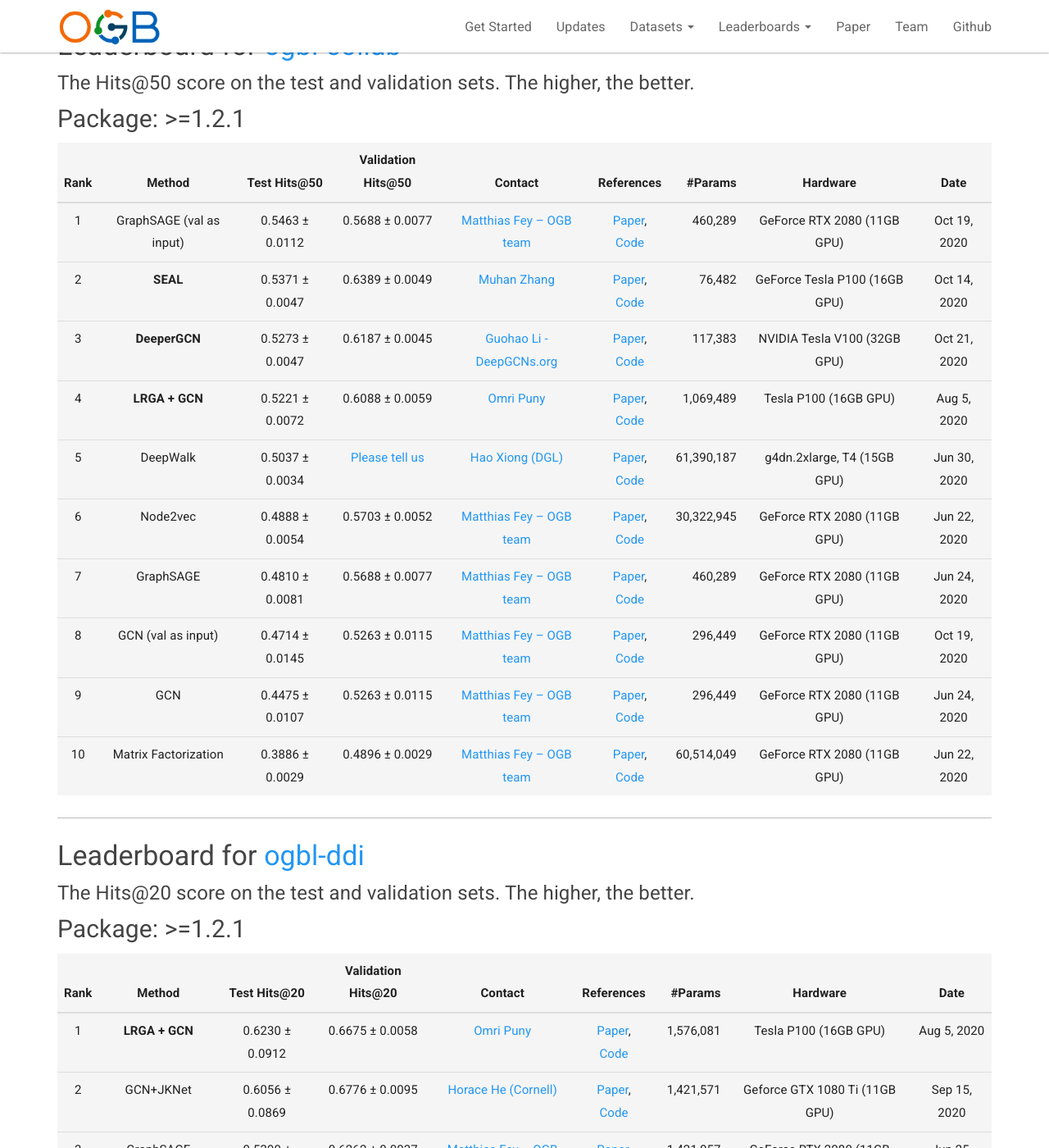
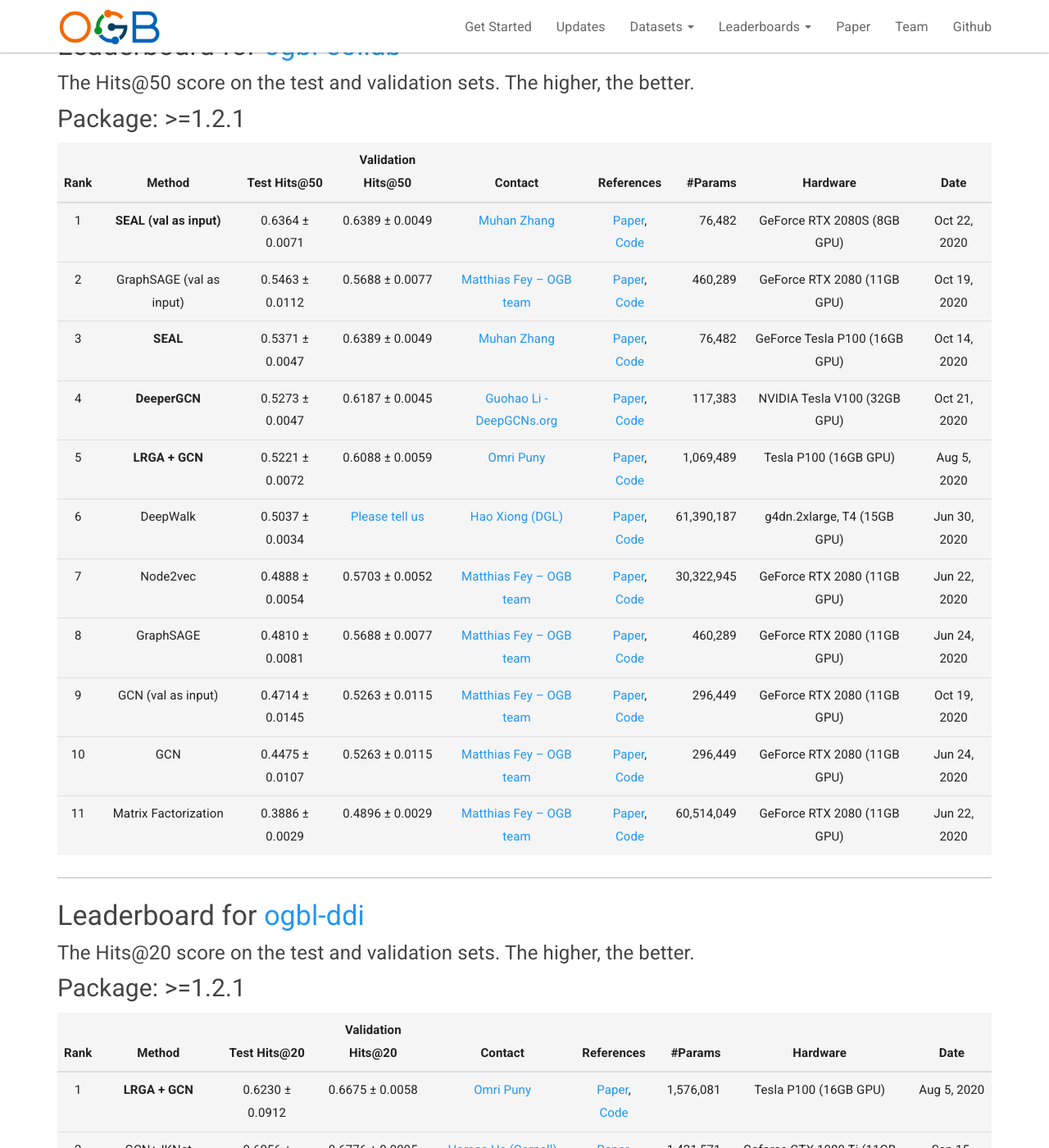
Before and after one commit to snap-stanford/ogb-web, a Jekyll site: the page built from _docs/leaderboard/leader_linkprop.md, in a window 1280 px wide and 1400 px high, scrolled down 1291 px. Shown: the whole window at 82% size. Built offline with Jekyll 4.4.1, drawn with Linux system fonts in a browser that asks for light colours.

Commit message:
updateleaderboard

```diff
--- a/_docs/leaderboard/leader_linkprop.md
+++ b/_docs/leaderboard/leader_linkprop.md
@@ -48,16 +48,17 @@ The **bold** method name indicates that the implementation is **official** (by t
 
 | Rank  | Method | Test Hits@50 | Validation Hits@50 | Contact | References | #Params | Hardware | Date
 |:----:|:-----:|:------:|:-----:|:-----:|:-----:|-----:|:-----:|:-----:|
-|  1  |  GraphSAGE  (val as input)  | 0.5463 ± 0.0112   | 0.5688 ± 0.0077 | [Matthias Fey -- OGB team](mailto:matthias.fey@tu-dortmund.de) | [Paper](https://arxiv.org/abs/1706.02216), [Code](https://github.com/snap-stanford/ogb/tree/master/examples/linkproppred/collab) | 460,289 | GeForce RTX 2080 (11GB GPU) | Oct 19, 2020 |
-|  2  |  **SEAL**  | 0.5371 ± 0.0047   | 0.6389 ± 0.0049 |[Muhan Zhang](mailto:muhan.zhang@hotmail.com) | [Paper](https://arxiv.org/pdf/1802.09691.pdf), [Code](https://github.com/facebookresearch/SEAL_OGB) | 76,482 | GeForce Tesla P100 (16GB GPU) | Oct 14, 2020 |
-|  3  |  **DeeperGCN**  | 0.5273 ± 0.0047   | 0.6187 ± 0.0045 |[Guohao Li - DeepGCNs.org](mailto:guohao.li@kaust.edu.sa) | [Paper](https://arxiv.org/abs/2006.07739), [Code](https://github.com/lightaime/deep_gcns_torch/tree/master/examples/ogb) | 117,383 | NVIDIA Tesla V100 (32GB GPU) | Oct 21, 2020 |
-|  4  |  **LRGA + GCN**  | 0.5221 ± 0.0072   | 0.6088 ± 0.0059 |[Omri Puny](mailto:omri.puny@weizmann.ac.il) | [Paper](https://arxiv.org/abs/2006.07846), [Code](https://github.com/omri1348/LRGA/tree/master/ogb/examples/linkproppred) | 1,069,489 | Tesla P100 (16GB GPU) | Aug 5, 2020 |
-|  5  |  DeepWalk  | 0.5037 ± 0.0034   | [Please tell us](mailto:ogb@cs.stanford.edu) | [Hao Xiong (DGL)](mailto:taxuexh@sjtu.edu.cn) | [Paper](https://arxiv.org/pdf/1403.6652.pdf), [Code](https://github.com/dmlc/dgl/tree/master/examples/pytorch/ogb/deepwalk) | 61,390,187 | g4dn.2xlarge, T4 (15GB GPU) | Jun 30, 2020 |
-|  6  |  Node2vec  | 0.4888 ± 0.0054   | 0.5703 ± 0.0052 | [Matthias Fey -- OGB team](mailto:matthias.fey@tu-dortmund.de) | [Paper](https://arxiv.org/abs/1607.00653), [Code](https://github.com/snap-stanford/ogb/tree/master/examples/linkproppred/collab) | 30,322,945 | GeForce RTX 2080 (11GB GPU) | Jun 22, 2020 |
-|  7  |  GraphSAGE  | 0.4810 ± 0.0081   | 0.5688 ± 0.0077 | [Matthias Fey -- OGB team](mailto:matthias.fey@tu-dortmund.de) | [Paper](https://arxiv.org/abs/1706.02216), [Code](https://github.com/snap-stanford/ogb/tree/master/examples/linkproppred/collab) | 460,289 | GeForce RTX 2080 (11GB GPU) | Jun 24, 2020 |
-|  8  |  GCN (val as input)  | 0.4714 ± 0.0145   | 0.5263 ± 0.0115 | [Matthias Fey -- OGB team](mailto:matthias.fey@tu-dortmund.de) | [Paper](https://arxiv.org/abs/1609.02907), [Code](https://github.com/snap-stanford/ogb/tree/master/examples/linkproppred/collab) | 296,449 | GeForce RTX 2080 (11GB GPU) | Oct 19, 2020 |
-|  9  |  GCN  | 0.4475 ± 0.0107   | 0.5263 ± 0.0115 | [Matthias Fey -- OGB team](mailto:matthias.fey@tu-dortmund.de) | [Paper](https://arxiv.org/abs/1609.02907), [Code](https://github.com/snap-stanford/ogb/tree/master/examples/linkproppred/collab) | 296,449 | GeForce RTX 2080 (11GB GPU) | Jun 24, 2020 |
-|  10  |  Matrix Factorization  | 0.3886 ± 0.0029   | 0.4896 ± 0.0029 | [Matthias Fey -- OGB team](mailto:matthias.fey@tu-dortmund.de) | [Paper](https://arxiv.org/abs/2005.00687), [Code](https://github.com/snap-stanford/ogb/tree/master/examples/linkproppred/collab) | 60,514,049 | GeForce RTX 2080 (11GB GPU) | Jun 22, 2020 |
+|  1  |  **SEAL (val as input)**  | 0.6364 ± 0.0071   | 0.6389 ± 0.0049 |[Muhan Zhang](mailto:muhan.zhang@hotmail.com) | [Paper](https://arxiv.org/pdf/1802.09691.pdf), [Code](https://github.com/facebookresearch/SEAL_OGB) | 76,482 | GeForce RTX 2080S (8GB GPU) | Oct 22, 2020 |
+|  2  |  GraphSAGE  (val as input)  | 0.5463 ± 0.0112   | 0.5688 ± 0.0077 | [Matthias Fey -- OGB team](mailto:matthias.fey@tu-dortmund.de) | [Paper](https://arxiv.org/abs/1706.02216), [Code](https://github.com/snap-stanford/ogb/tree/master/examples/linkproppred/collab) | 460,289 | GeForce RTX 2080 (11GB GPU) | Oct 19, 2020 |
+|  3  |  **SEAL**  | 0.5371 ± 0.0047   | 0.6389 ± 0.0049 |[Muhan Zhang](mailto:muhan.zhang@hotmail.com) | [Paper](https://arxiv.org/pdf/1802.09691.pdf), [Code](https://github.com/facebookresearch/SEAL_OGB) | 76,482 | GeForce Tesla P100 (16GB GPU) | Oct 14, 2020 |
+|  4  |  **DeeperGCN**  | 0.5273 ± 0.0047   | 0.6187 ± 0.0045 |[Guohao Li - DeepGCNs.org](mailto:guohao.li@kaust.edu.sa) | [Paper](https://arxiv.org/abs/2006.07739), [Code](https://github.com/lightaime/deep_gcns_torch/tree/master/examples/ogb) | 117,383 | NVIDIA Tesla V100 (32GB GPU) | Oct 21, 2020 |
+|  5  |  **LRGA + GCN**  | 0.5221 ± 0.0072   | 0.6088 ± 0.0059 |[Omri Puny](mailto:omri.puny@weizmann.ac.il) | [Paper](https://arxiv.org/abs/2006.07846), [Code](https://github.com/omri1348/LRGA/tree/master/ogb/examples/linkproppred) | 1,069,489 | Tesla P100 (16GB GPU) | Aug 5, 2020 |
+|  6  |  DeepWalk  | 0.5037 ± 0.0034   | [Please tell us](mailto:ogb@cs.stanford.edu) | [Hao Xiong (DGL)](mailto:taxuexh@sjtu.edu.cn) | [Paper](https://arxiv.org/pdf/1403.6652.pdf), [Code](https://github.com/dmlc/dgl/tree/master/examples/pytorch/ogb/deepwalk) | 61,390,187 | g4dn.2xlarge, T4 (15GB GPU) | Jun 30, 2020 |
+|  7  |  Node2vec  | 0.4888 ± 0.0054   | 0.5703 ± 0.0052 | [Matthias Fey -- OGB team](mailto:matthias.fey@tu-dortmund.de) | [Paper](https://arxiv.org/abs/1607.00653), [Code](https://github.com/snap-stanford/ogb/tree/master/examples/linkproppred/collab) | 30,322,945 | GeForce RTX 2080 (11GB GPU) | Jun 22, 2020 |
+|  8  |  GraphSAGE  | 0.4810 ± 0.0081   | 0.5688 ± 0.0077 | [Matthias Fey -- OGB team](mailto:matthias.fey@tu-dortmund.de) | [Paper](https://arxiv.org/abs/1706.02216), [Code](https://github.com/snap-stanford/ogb/tree/master/examples/linkproppred/collab) | 460,289 | GeForce RTX 2080 (11GB GPU) | Jun 24, 2020 |
+|  9  |  GCN (val as input)  | 0.4714 ± 0.0145   | 0.5263 ± 0.0115 | [Matthias Fey -- OGB team](mailto:matthias.fey@tu-dortmund.de) | [Paper](https://arxiv.org/abs/1609.02907), [Code](https://github.com/snap-stanford/ogb/tree/master/examples/linkproppred/collab) | 296,449 | GeForce RTX 2080 (11GB GPU) | Oct 19, 2020 |
+|  10  |  GCN  | 0.4475 ± 0.0107   | 0.5263 ± 0.0115 | [Matthias Fey -- OGB team](mailto:matthias.fey@tu-dortmund.de) | [Paper](https://arxiv.org/abs/1609.02907), [Code](https://github.com/snap-stanford/ogb/tree/master/examples/linkproppred/collab) | 296,449 | GeForce RTX 2080 (11GB GPU) | Jun 24, 2020 |
+|  11  |  Matrix Factorization  | 0.3886 ± 0.0029   | 0.4896 ± 0.0029 | [Matthias Fey -- OGB team](mailto:matthias.fey@tu-dortmund.de) | [Paper](https://arxiv.org/abs/2005.00687), [Code](https://github.com/snap-stanford/ogb/tree/master/examples/linkproppred/collab) | 60,514,049 | GeForce RTX 2080 (11GB GPU) | Jun 22, 2020 |
 
 
 
```
